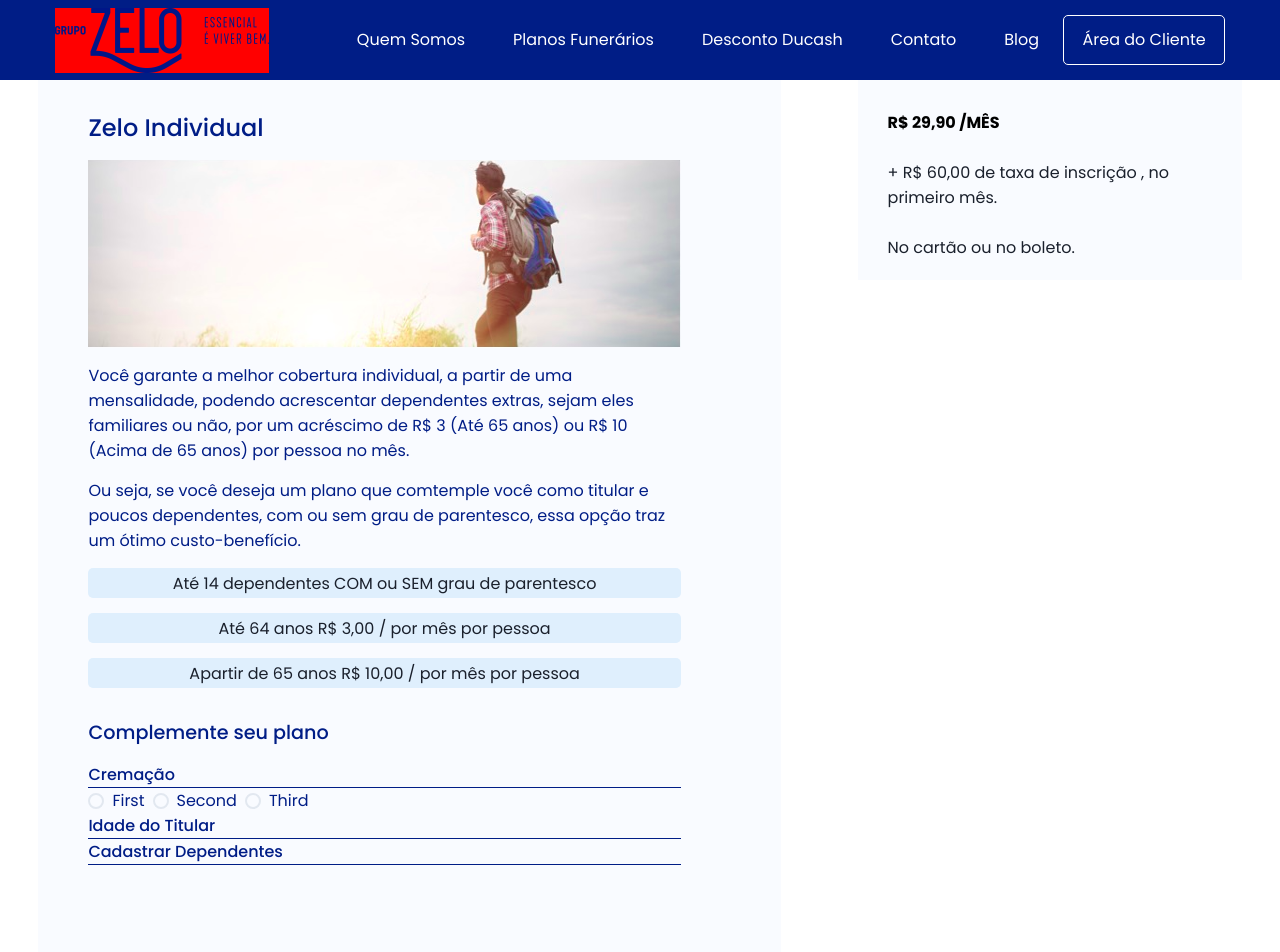
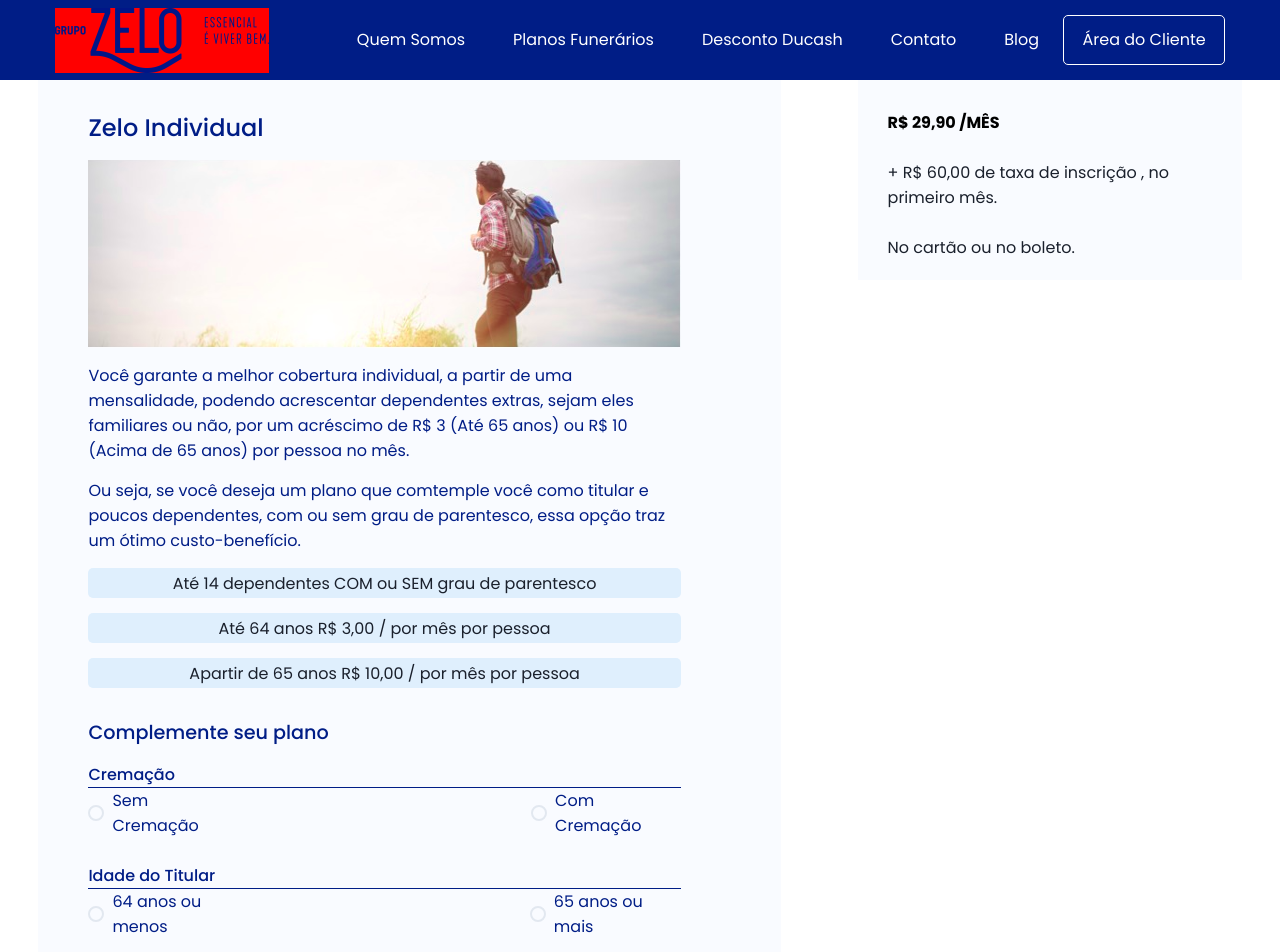
Before and after one commit to pedronazarito98/ProjetoDigital, a React (Create React App) app: page /ecommercePayment in a window 1280 px wide. Shown: the top 952 px of the page. Built offline with nearby package versions, Linux system fonts and the light colour scheme.

Commit message:
10/08 - 15:44 (Matheus Alves)

```diff
--- a/src/Components/EcommercePage/PaymentForm/index.js
+++ b/src/Components/EcommercePage/PaymentForm/index.js
@@ -11,19 +11,28 @@
             <Content>
                 Cremação
                 <Line />
-
                 <ChakraProvider>
                     <RadioGroup onChange={setValue} value={value}>
-                        <Stack direction="row">
-                            <Radio value="1">First</Radio>
-                            <Radio value="2">Second</Radio>
-                            <Radio value="3">Third</Radio>
+                        <Stack direction="row" spacing="50%">
+                            <Radio value="1">Sem Cremação</Radio>
+                            <Radio value="2">Com Cremação</Radio>
                         </Stack>
                     </RadioGroup>
                 </ChakraProvider>
+                <br />
 
                 Idade do Titular
                 <Line />
+                <ChakraProvider>
+                    <RadioGroup onChange={setValue} value={value}>
+                        <Stack direction="row" spacing="46.5%">
+                            <Radio value="1">64 anos ou menos</Radio>
+                            <Radio value="2">65 anos ou mais</Radio>
+                        </Stack>
+                    </RadioGroup>
+                </ChakraProvider>
+                <br />
+
                 Cadastrar Dependentes
                 <Line />
             </Content>
--- a/src/Components/EcommercePage/PaymentForm/style.js
+++ b/src/Components/EcommercePage/PaymentForm/style.js
@@ -3,7 +3,6 @@
 export const Title = styled.div`
     font-size: 1.2rem;
     font-weight: 500;
-
     color: var(--blue);
 
     margin-top: 30px;
--- a/src/Components/LandingPage/Carousel/style.js
+++ b/src/Components/LandingPage/Carousel/style.js
@@ -17,12 +17,12 @@
 
   @media(min-width: 1150px) {
     height:${props => props.increase ? 400 : 390}px;
-    width: ${props => props.increase ? 100 : 90}%;
+    width: ${props => props.increase ? 100 : 70}%;
   }
 
   &:hover{
     height: 400px;
-    width: 100%;
+    width: 70%;
   }
 `;
 
--- a/src/Pages/EcommercePage/Home/index.jsx
+++ b/src/Pages/EcommercePage/Home/index.jsx
@@ -4,7 +4,7 @@
 import imgHome from '../../../Assets/EcommercePage/imgHome.png';
 import { Card } from "../../../Components/EcommercePage/Card";
 import { DadosCard } from "../../../Mocks/EcommercePage/DataCards";
-import { InfoVideo } from "../../../Views/EcommercePage/InfoVideo";
+import { InfoVideo } from "../Views/Home/InfoVideo";
 
 
 
--- a/src/Pages/EcommercePage/Payment/index.jsx
+++ b/src/Pages/EcommercePage/Payment/index.jsx
@@ -1,8 +1,8 @@
 // Components ****************************************************
 import { Navbar } from "../../../Components/EcommercePage/Navbar";
 // Sections ******************************************************
-import CenterSection from "../../../Views/EcommercePage/Payment/CenterSection";
-import RightSection from "../../../Views/EcommercePage/Payment/RightSection";
+import CenterSection from "../Views/Payment/CenterSection";
+import RightSection from "../Views/Payment/RightSection";
 // Styles ********************************************************
 import { Container } from "./style";
 //****************************************************************
--- a/src/Views/EcommercePage/Payment/CenterSection/index.js
+++ b/src/Pages/EcommercePage/Views/Payment/CenterSection/index.js
@@ -1,7 +1,7 @@
 import { Container } from "./style";
 
-import PaymentDescription from "../../../../Components/EcommercePage/PaymentDescription";
-import PaymentForm from "../../../../Components/EcommercePage/PaymentForm";
+import PaymentDescription from "../../../../../Components/EcommercePage/PaymentDescription";
+import PaymentForm from "../../../../../Components/EcommercePage/PaymentForm";
 
 export default function CenterSection(props) {
 
--- a/src/Views/EcommercePage/Payment/RightSection/index.js
+++ b/src/Pages/EcommercePage/Views/Payment/RightSection/index.js
@@ -1,4 +1,4 @@
-import PaymentCard from "../../../../Components/EcommercePage/PaymentCard";
+import PaymentCard from "../../../../../Components/EcommercePage/PaymentCard";
 
 export default function RightSection(props) {
 
```
Also changed, not shown: src/Pages/EcommercePage/Views/Home/InfoVideo/index.jsx (renamed from src/Views/EcommercePage/InfoVideo/index.jsx), src/Pages/EcommercePage/Views/Home/InfoVideo/style.js (renamed from src/Views/EcommercePage/InfoVideo/style.js), src/Pages/EcommercePage/Views/Payment/CenterSection/style.js (renamed from src/Views/EcommercePage/Payment/CenterSection/style.js), src/Services/api.js (line endings or trailing spaces).
